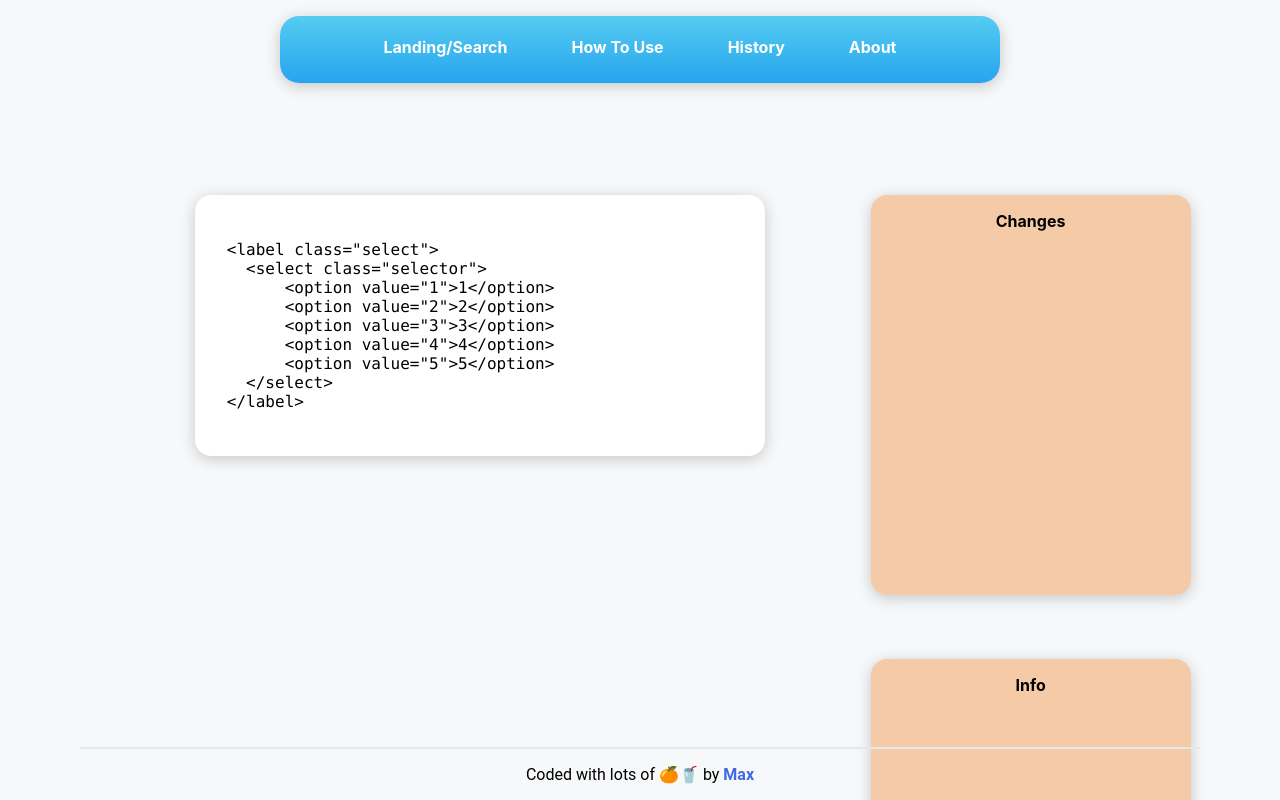
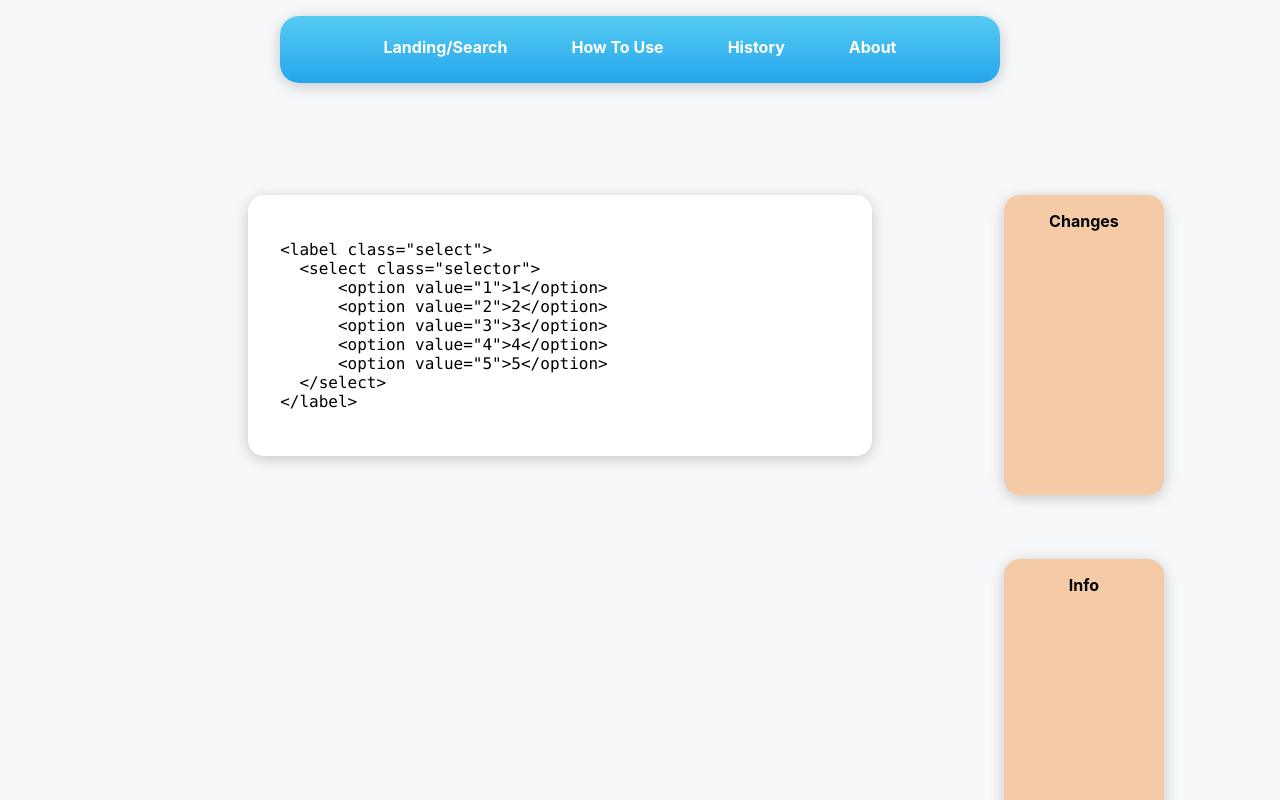
Before and after one commit to Bluuax/gistory, a React (Create React App) app: page / in a window 1280 px wide. Shown: the top 800 px of the page. Built offline with nearby package versions, Linux system fonts and the light colour scheme.

Commit message:
Small CSS-fixes

```diff
--- a/src/Footer.css
+++ b/src/Footer.css
@@ -1,14 +1,7 @@
 .Footer {
-  position: absolute;
   bottom: 0;
   width: 100%;
   font-family: 'Roboto', monospace;
-}
-
-@media (min-height: 100%) {
-  .Footer {
-    position: relative;
-  }
 }
 
 .Footer-line {
--- a/src/history/Card.css
+++ b/src/history/Card.css
@@ -1,10 +1,13 @@
 .Card {
   margin: 2rem 0 2rem 0;
-  height: 25rem;
-  width: 20rem;
+
+
+  height: 37.5vh;
+  width: 20vh;
+
   background: #f5cba7;
   border-radius: 1rem;
-  box-shadow: 0px 3px 15px rgba(0,0,0,0.2);
+  box-shadow: 0px 3px 15px rgba(0, 0, 0, 0.2);
 }
 
 .Card-title {
```
